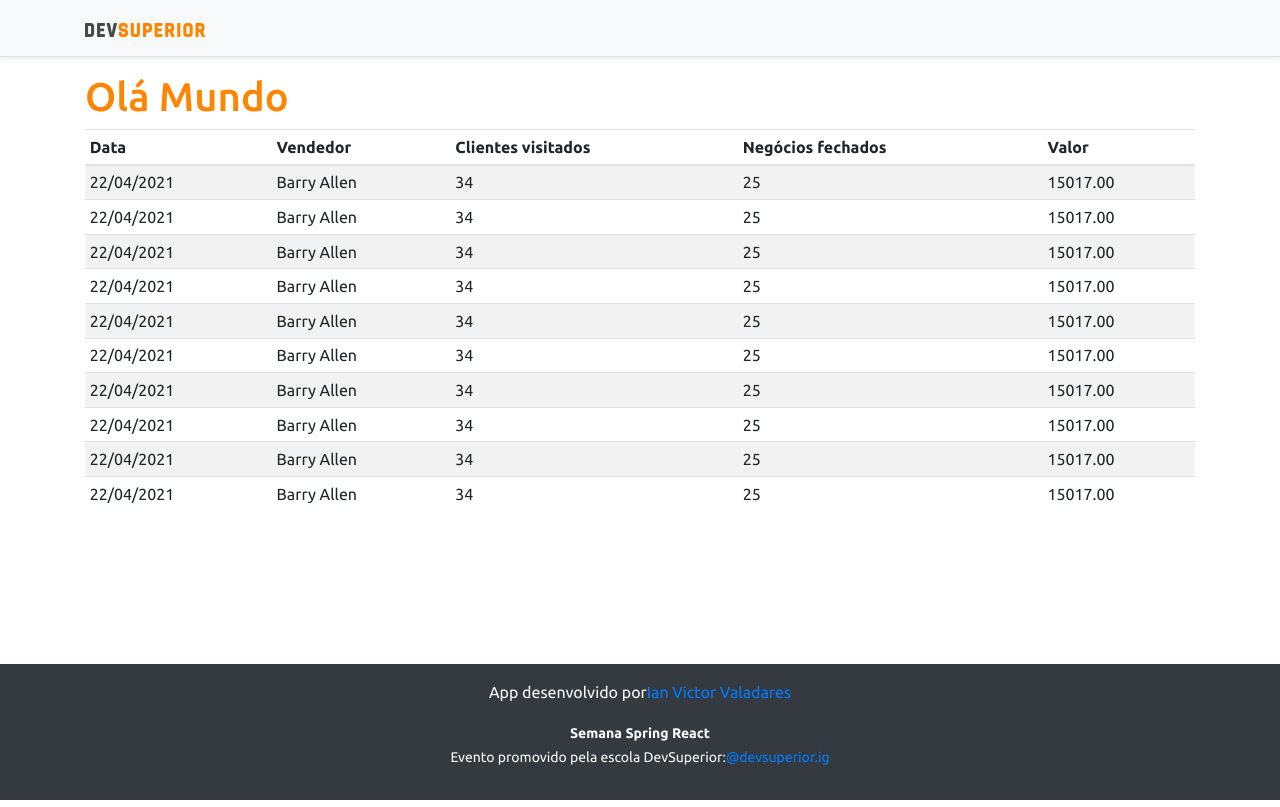
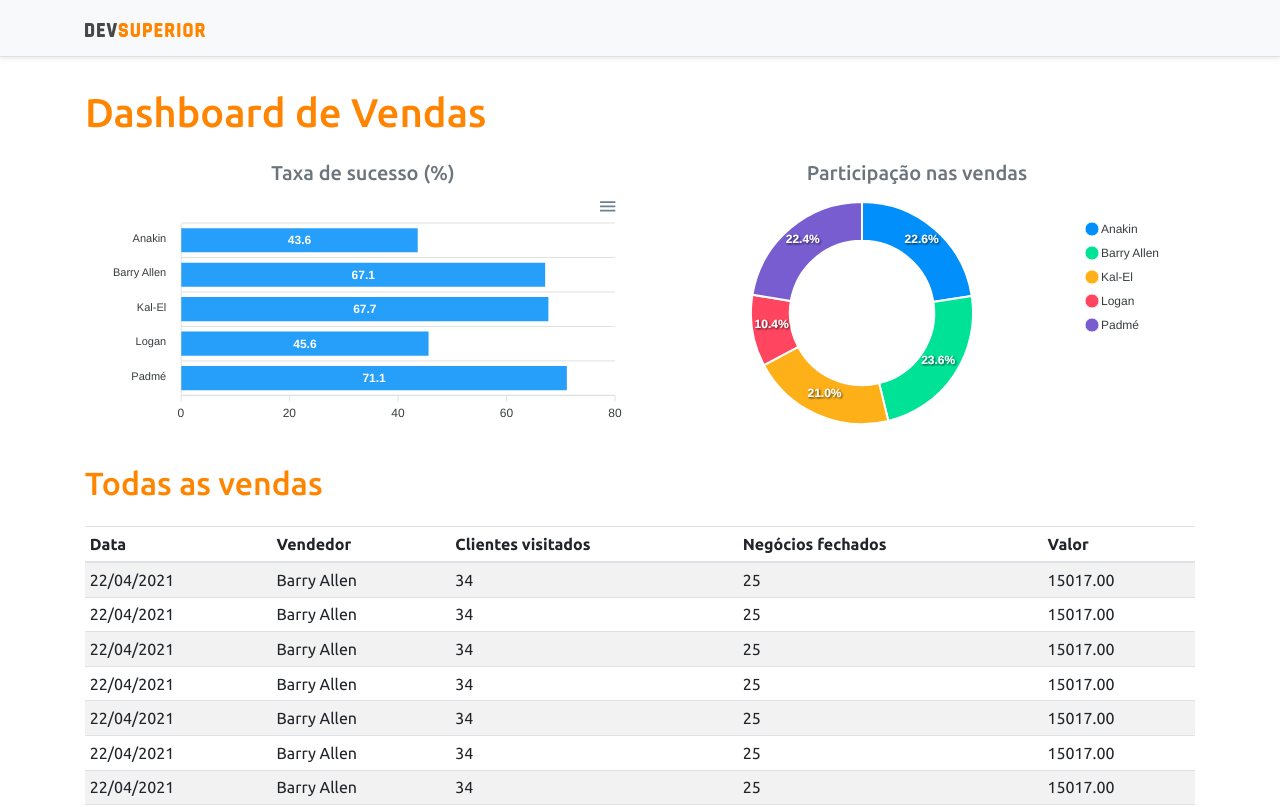
Before and after one commit to ianvicctor/projeto-sds3, a React (Create React App) app in the folder frontend/: page / in a window 1280 px wide. Shown: the top 807 px of the page. Built offline with nearby package versions, Linux system fonts and the light colour scheme.

Commit message:
Static charts

```diff
--- a/frontend/package.json
+++ b/frontend/package.json
@@ -12,10 +12,12 @@
     "@types/node": "^12.0.0",
     "@types/react": "^17.0.0",
     "@types/react-dom": "^17.0.0",
+    "apexcharts": "^3.26.1",
     "bootstrap": "^4.6.0",
     "jquery": "1.9.1",
     "popper.js": "^1.16.1",
     "react": "^17.0.2",
+    "react-apexcharts": "^1.3.9",
     "react-dom": "^17.0.2",
     "react-scripts": "4.0.3",
     "typescript": "^4.1.2",
--- a/frontend/src/App.tsx
+++ b/frontend/src/App.tsx
@@ -1,14 +1,32 @@
 import NavBar from "components/NavBar";
 import Footer from "components/Footer";
 import DataTable from "components/DataTable";
-
+import BarChart from "components/BarChart";
+import DonutChart from "components/DonutChart";
 
 function App() {
   return (
     <>
       <NavBar />
       <div className="container">
-        <h1 className="text-primary">Olá Mundo</h1>
+        <h1 className="text-primary py-3">Dashboard de Vendas</h1>
+
+        <div className="row px-3">
+          <div className="col-sm-6">
+            <h5 className="text-center text-secondary">Taxa de sucesso (%)</h5>
+            <BarChart />
+          </div>
+          <div className="col-sm-6">
+            <h5 className="text-center text-secondary">
+              Participação nas vendas
+            </h5>
+            <DonutChart />
+          </div>
+        </div>
+
+        <div className="py-3">
+          <h2 className="text-primary">Todas as vendas</h2>
+        </div>
 
         <DataTable />
       </div>
--- /dev/null
+++ b/frontend/src/components/BarChart/index.tsx
@@ -0,0 +1,34 @@
+import Chart from "react-apexcharts";
+
+const BarChart = () => {
+  const options = {
+    plotOptions: {
+      bar: {
+        horizontal: true,
+      },
+    },
+  };
+
+  const mockData = {
+    labels: {
+      categories: ["Anakin", "Barry Allen", "Kal-El", "Logan", "Padmé"],
+    },
+    series: [
+      {
+        name: "% Sucesso",
+        data: [43.6, 67.1, 67.7, 45.6, 71.1],
+      },
+    ],
+  };
+
+  return (
+    <Chart
+      options={{ ...options, xaxis: mockData.labels }}
+      series={mockData.series}
+      type="bar"
+      height="240"
+    />
+  );
+};
+
+export default BarChart;
--- /dev/null
+++ b/frontend/src/components/DonutChart/index.tsx
@@ -0,0 +1,25 @@
+import Chart from "react-apexcharts";
+
+const DonutChart = () => {
+  const mockData = {
+    series: [477138, 499928, 444867, 220426, 473088],
+    labels: ["Anakin", "Barry Allen", "Kal-El", "Logan", "Padmé"],
+  };
+
+  const options = {
+    legend: {
+      show: true,
+    },
+  };
+
+  return (
+    <Chart
+      options={{ ...options, labels: mockData.labels }}
+      series={mockData.series}
+      type="donut"
+      height="240"
+    />
+  );
+};
+
+export default DonutChart;
```
Also changed, not shown: 1 other file (tests, documents, lock files or other folders).
